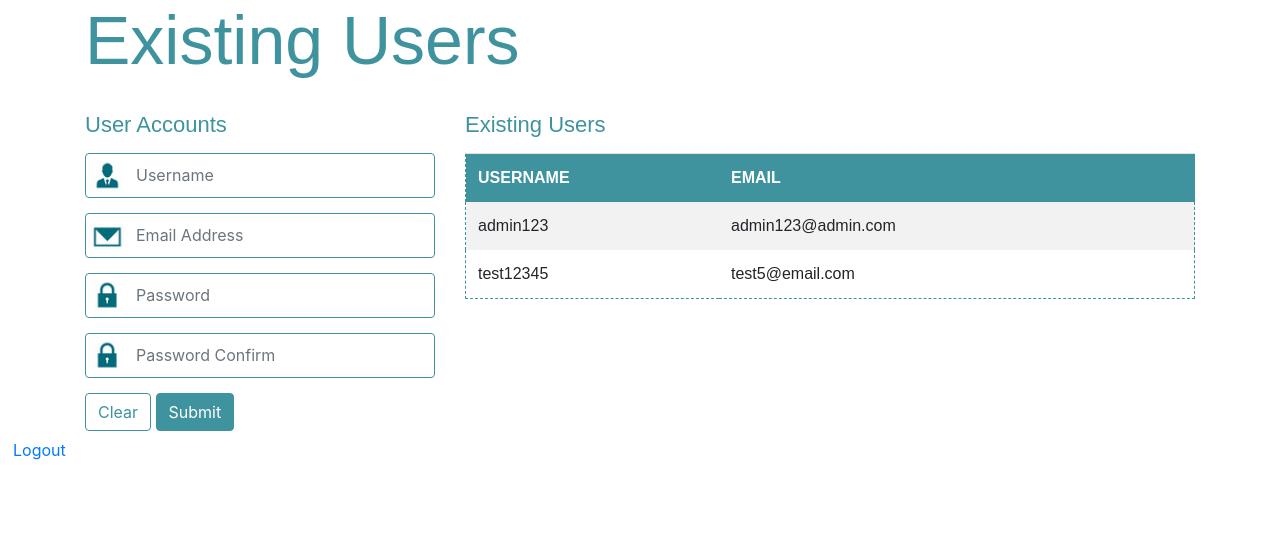
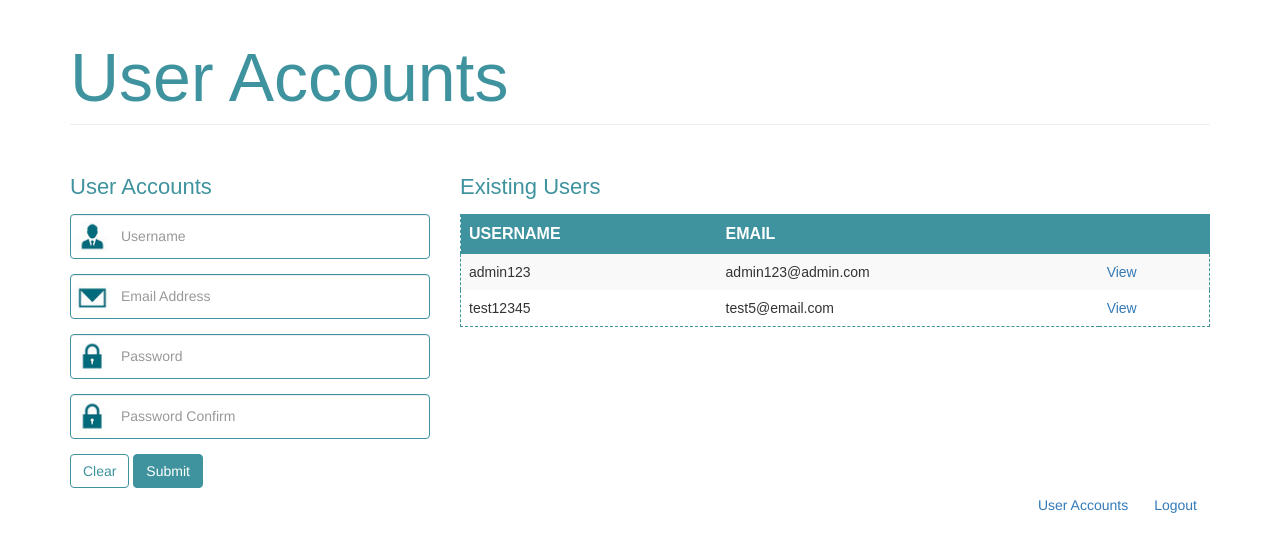
Before and after one commit to dhanmarlanortiz/codeigniter-login-template-dhan, a CodeIgniter app: page /myGitHub/index.php/user/user_accounts in a window 1280 px wide. Shown: the top 552 px of the page. Run offline with CodeIgniter, Linux system fonts and the light colour scheme; a user stored in the database is signed in; data comes from the database, SQL or seed files in the repository; some libraries are stand-ins or nearby versions.

Commit message:
added update form

```diff
--- a/application/controllers/User.php
+++ b/application/controllers/User.php
@@ -112,7 +112,7 @@ class User extends CI_Controller {
 		$this->table->set_heading('Username', 'Email', '&nbsp;');
 		if(null !== $list) {
 			foreach ($list as $l):
-				$this->table->add_row($l['username'], $l['email'], '&nbsp;');
+				$this->table->add_row($l['username'], $l['email'], '<a href="'.site_url().'/user/profile/'.$l['id'].'">View</a>');
 			endforeach;
 		}
 
@@ -121,10 +121,136 @@ class User extends CI_Controller {
 		$this->table->set_template($template);
 		$data['user_table'] = $this->table->generate();
 
-
 		$this->load->view('header');
 		$this->load->view('users/user-accounts', $data);
 		$this->load->view('navbar');
 		$this->load->view('footer');
+	} // user_accounts end
+
+	public function profile($id) {
+		$profile = $this->User_model->get_user($id);
+
+		$this->table->add_row(array('ID', $profile['id']));
+		$this->table->add_row(array('Username', $profile['username']));
+		$this->table->add_row(array('Email', $profile['email']));
+		$this->table->add_row(array('&#x270e;', anchor(site_url().'/user/update/'.$profile['id'], 'Edit', 'title="Edit"') ));
+
+		$template = array('table_open' => '<table class="table table-striped myTable">');
+		$this->table->set_template($template);
+		$data['profile'] = $this->table->generate();
+
+		$this->load->view('header');
+		$this->load->view('users/profile', $data);
+		$this->load->view('navbar');
+		$this->load->view('footer');
+	}
+
+	public function update($id) {
+		$profile = $this->User_model->get_user($id);
+		$default_username = $profile['username'];
+		$default_email = $profile['email'];
+		$default_id = $profile['id'];
+
+		if(null !== $this->input->post('save')) {
+			/* Validate input */
+			$new_uname = $this->input->post('username');
+			$new_email = $this->input->post('email');
+			if($new_uname == $default_username) {
+				$uniq_uname = '';
+			}else {
+				$uniq_uname = '|is_unique[accounts.username]';
+			}
+
+			if($new_uname == $default_username) {
+				$uniq_email = '';
+			}else {
+				$uniq_email = '|is_unique[accounts.email]';
+			}
+
+			$this->form_validation->set_rules('username', 'Username', 'required|alpha_dash|max_length[30]|min_length[6]'.$uniq_uname);
+			$this->form_validation->set_rules('email', 'Email', 'required|max_length[50]|valid_email'.$uniq_email);
+			$this->form_validation->set_rules('password', 'Password', 'required|alpha_dash|max_length[30]|min_length[8]');
+			$this->form_validation->set_rules('password2', 'Password confirm', 'required|alpha_dash|max_length[30]|matches[password]');
+			/* Validation success */
+			if ($this->form_validation->run()) {
+				$data['update_user'] = $this->User_model->update_user(
+								$this->input->post('username'),
+								$this->input->post('email'),
+								$this->input->post('password'),
+								$this->input->post('user_id')
+							);
+				if($data['update_user'] == 1) { // Database update success, refresh page, display alert msg, clear fields
+					header("Location: ".site_url('user/profile/').$id."?update_alert=Success");
+				}else { // Database update failed, display alert msg, repopulate fields
+					$data['update_user'] = "Failed! Please try again.";
+					$default_username = set_value('username');
+					$default_email = set_value('email');
+				}
+			}else { // Validation failed, repopulate fields
+				$default_username = set_value('username');
+				$default_email = set_value('email');
+			}
+		}else if(null !== $this->input->post('reset')) {
+			header("Location: ".site_url('user/profile/').$id."");
+		}
+
+		$username = array(
+	        'type'  => 'text',
+	        'name'  => 'username',
+	        'value' => $default_username,
+	        'placeholder' => 'Username',
+		);
+		$email = array(
+	        'type'  => 'text',
+	        'name'  => 'email',
+	        'value' => $default_email,
+	        'placeholder' => 'Email'
+		);
+		$password = array(
+	        'type'  => 'password',
+	        'name'  => 'password',
+	        'placeholder' => 'Password'
+		);
+		$password2 = array(
+	        'type'  => 'password',
+	        'name'  => 'password2',
+	        'placeholder' => 'Password confirm'
+		);
+		$user_id = array(
+	        'type'  => 'hidden',
+	        'name'  => 'user_id',
+	        'value' =>  $default_id
+		);
+		$save = array(
+	        'type'  => 'submit',
+	        'name'  => 'save',
+	        'value' => 'Save',
+	        'class' => 'btn-link'
+		);
+
+		$this->table->add_row(array(form_open('user/update/'.$profile['id'].'').'ID', $profile['id']));
+		$this->table->add_row(array('Username', form_input($username)));
+		$this->table->add_row(array('Email', form_input($email)));
+		$this->table->add_row(array('Password', form_input($password)));
+		$this->table->add_row(array('Password', form_input($password2)));
+		$this->table->add_row(array('&#x270e;',
+								anchor(site_url().'/user/profile/'.$id, 'Cancel', 'title="Cancel"')."&nbsp;&nbsp;|&nbsp;&nbsp;".
+								anchor(site_url().'/user/update/'.$id, 'Reset', 'title="Reset"')."&nbsp;&nbsp;|".
+								form_submit($save).form_input($user_id).
+								form_close()
+							));
+
+		$template = array('table_open' => '<table class="table table-striped myTable">');
+		$this->table->set_template($template);
+		$data['profile'] = $this->table->generate();
+
+		$this->load->view('header');
+		$this->load->view('users/profile', $data);
+		$this->load->view('navbar');
+		$this->load->view('footer');
+	}
+
+	public function save() {
+		echo "save";
 	}
 }
--- a/application/models/User_model.php
+++ b/application/models/User_model.php
@@ -43,4 +43,22 @@ class User_model extends CI_Model {
 		$query = $this->db->insert('accounts', $data);
 		return $this->db->affected_rows();
 	}
+
+	/* update user */
+	public function update_user($username, $email, $password, $id) {
+		echo $username."<br>";
+		echo $email."<br>";
+		echo $password."<br>";
+		echo $id."<br>";
+
+		$encrypt = password_hash($password, PASSWORD_DEFAULT); //encrypt password
+		$data = array(
+			'username' => $username,
+			'email' => $email,
+			'password' => $encrypt
+		);
+		$query = $this->db->update('accounts', $data, array('id' => $id));
+		echo $this->db->affected_rows();
+		return $this->db->affected_rows();
+	}
 }
--- a/application/views/navbar.php
+++ b/application/views/navbar.php
@@ -1 +1,8 @@
-<a class="btn btn-link center-block" href="<?php echo site_url('user/logout'); ?>">Logout</a>
+<div class="container">
+    <div class="row">
+        <div class="col-xs-12">
+            <a class="btn btn-link pull-right" href="<?php echo site_url('user/logout'); ?>">Logout</a>
+            <a class="btn btn-link pull-right" href="<?php echo site_url('user/user_accounts'); ?>">User Accounts</a>
+        </div>
+    </div>
+</div>
--- a/application/views/users/user-accounts.php
+++ b/application/views/users/user-accounts.php
@@ -1,7 +1,7 @@
 <div class="container">
 	<div class="row">
 		<div class='col-sm-12'>
-			<h1 class="page-header">Existing Users</h1>
+			<h1 class="page-header">User Accounts</h1>
 		</div>
 	</div>
 	<div class="row">
```
Also changed, not shown: application/views/users/profile.php (added, +26 -0 lines).
